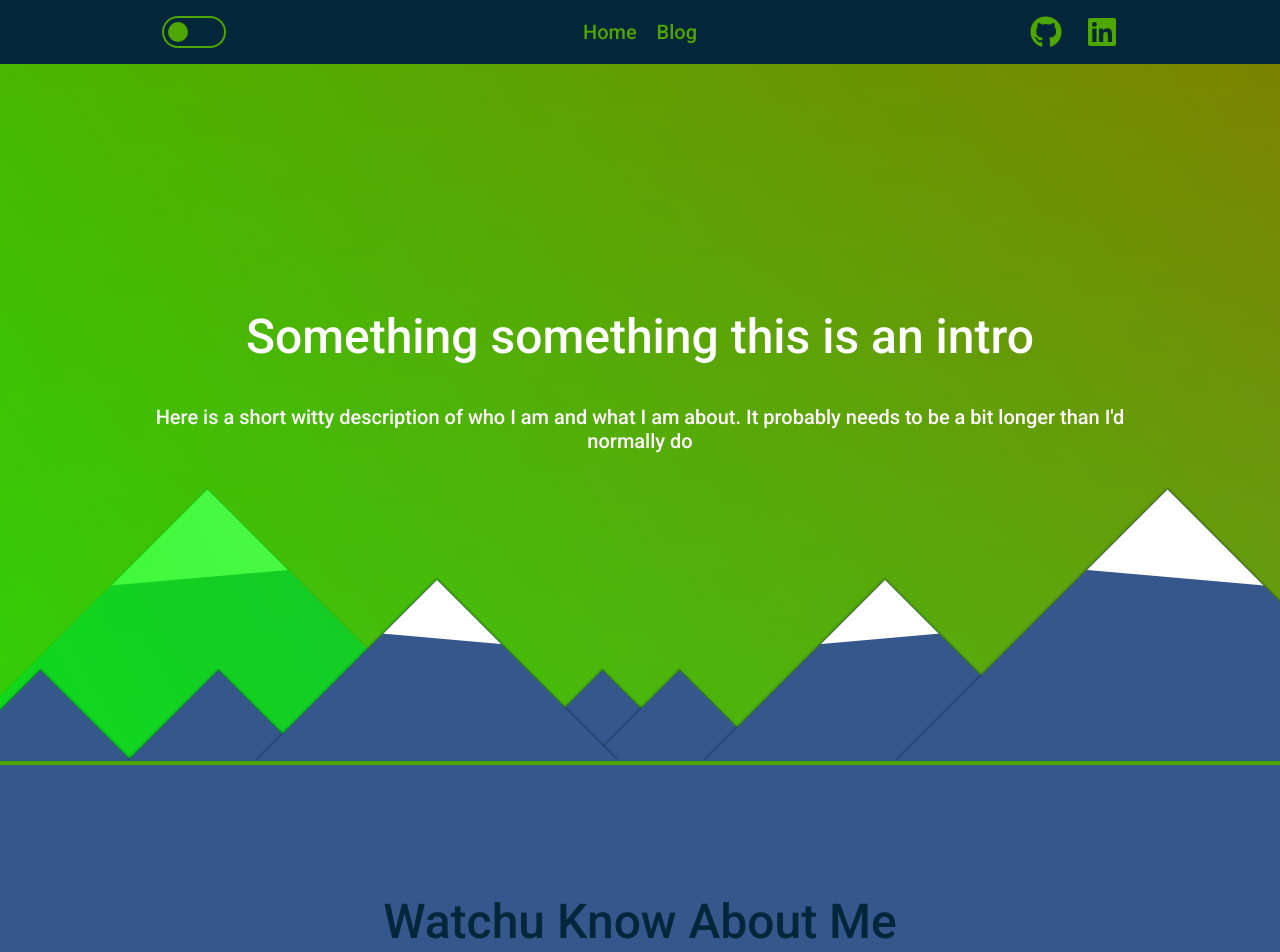
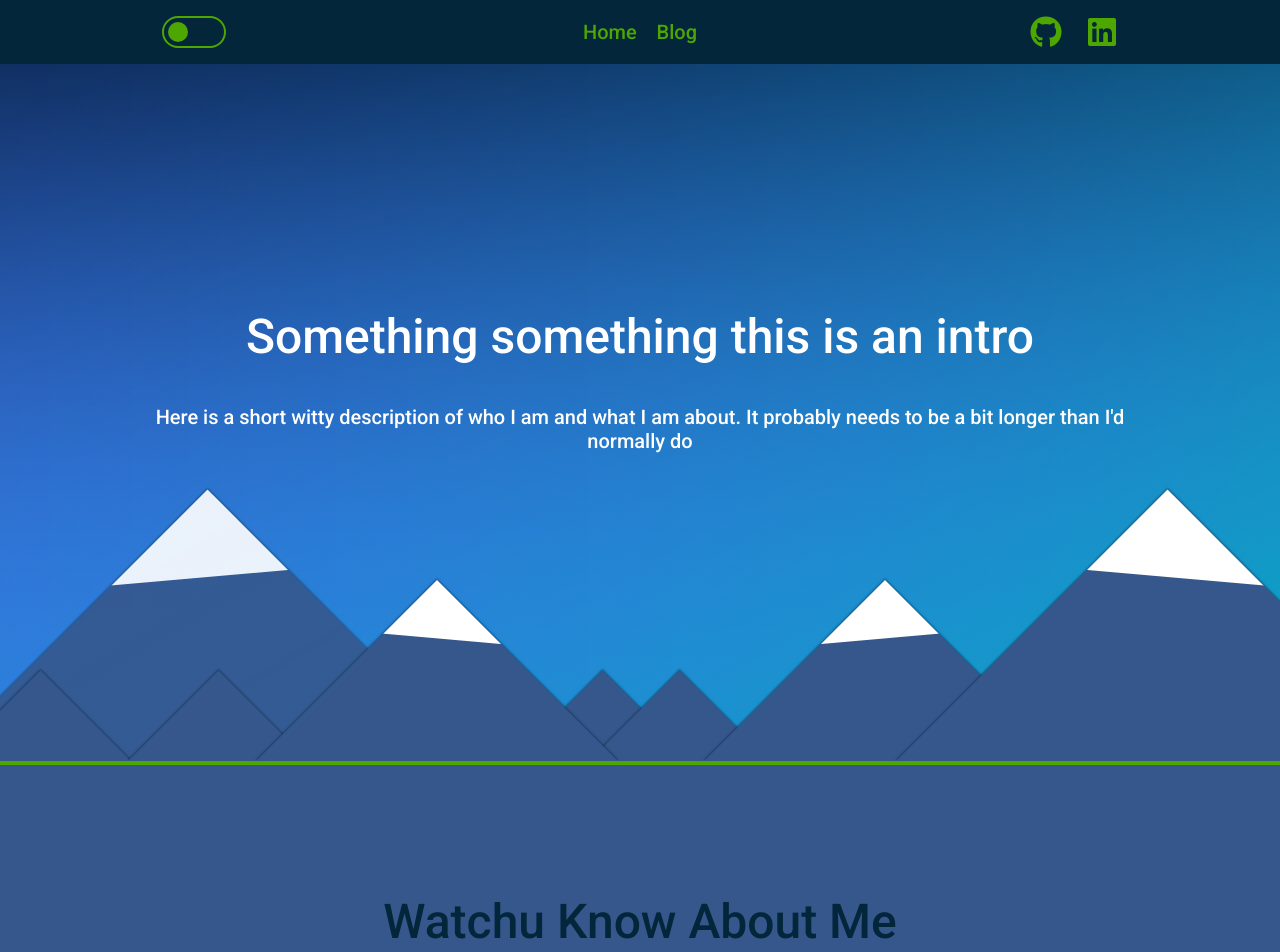
Before and after one commit to joshdelgado/joshdelgado.github.io, a Jekyll site: the page built from index.markdown, in a window 1280 px wide. Shown: the top 952 px of the page. Built offline with Jekyll 4.4.1, drawn with Linux system fonts in a browser that asks for light colours; nearby versions of some CDN libraries.

Commit message:
Added better gradient to hero

```diff
--- /dev/null
+++ b/_scss/animations/_animations.scss
@@ -0,0 +1,2 @@
+@import 'shooting-star';
+@import 'moving-backgrounds';
--- /dev/null
+++ b/_scss/animations/_moving-backgrounds.scss
@@ -0,0 +1,11 @@
+@keyframes backgroundMoveX{
+	0% { background-position-x: 0%; }
+	50% { background-position-x: 100%; }
+	100% { background-position-x: 0%; }
+  }
+
+  @keyframes backgroundMoveY{
+	0% { transform: translateY(-50%); }
+	50% { transform: translateY(0); }
+	100% { transform: translateY(-50%); }
+  }
--- /dev/null
+++ b/_scss/animations/_shooting-star.scss
@@ -0,0 +1,27 @@
+@keyframes shooting-star{
+	0% {
+		left: -5%;
+		top: 20%;
+		height: 15px;
+		width: 15px;
+		opacity: 1;}
+	50% {
+		left: -5%;
+		top: 20%;
+		height: 15px;
+		width: 15px;
+		opacity: 1;
+	}
+	90% {
+		height: 2px;
+		width: 2px;
+		opacity: 0.8;
+	}
+	100% {
+		left: 105%;
+		top: 80%;
+		height: 0;
+		width: 0;
+		opacity: 0.1;
+	}
+}
--- a/_scss/elements/_hero-animation.scss
+++ b/_scss/elements/_hero-animation.scss
@@ -1,139 +1,10 @@
-@mixin mountain($height: 10vw, $width: 10vw, $snow: false, $size: 'small') {
-	$mountain-min: 100px;
-	$mountain-max: 300px;
-	@if $size == 'small' {
-		$mountain-min: 100px;
-		$mountain-max: 300px;
-	} @else if $size == 'medium' {
-		$mountain-min: 200px;
-		$mountain-max: 600px;
-	} @else if $size == 'large' {
-		$mountain-min: 300px;
-		$mountain-max: 750px;
-	}
-
-
-	position: absolute;
-	height: $height;
-	width: $width;
-	max-height: $mountain-max;
-	min-height: $mountain-min;
-	max-width: $mountain-max;
-	min-width: $mountain-min;
-	background-color: $blue;
-	transform-origin: bottom left;
-	transform: rotate(45deg);
-	overflow: hidden;
-	z-index: 3;
-	box-shadow: -1px -1px 2px rgba($color: $navy, $alpha: 0.5);
-
-	@if $snow {
-		&:after {
-			content: '';
-			position: absolute;
-			top: 0;
-			left: 0;
-			width: calc(#{$width} / 2);
-			height: calc(#{$height} / 2);
-			max-height: calc(#{$mountain-max} / 2);
-			min-height: calc(#{$mountain-min} / 2);
-			max-width: calc(#{$mountain-max} / 2);
-			min-width: calc(#{$mountain-min} / 2);
-			background-color: $white;
-			transform: rotate(40deg) translate(-75%, 0%);
-		}
-	}
-
-	&:nth-child(even):after {
-		transform: rotate(50deg) translate(-75%, 0%);
-	}
-}
-
-@keyframes shooting-star{
-	0% {
-		left: -5%;
-		top: 20%;
-		height: 15px;
-		width: 15px;
-		opacity: 1;}
-	50% {
-		left: -5%;
-		top: 20%;
-		height: 15px;
-		width: 15px;
-		opacity: 1;
-	}
-	90% {
-		height: 2px;
-		width: 2px;
-		opacity: 0.8;
-	}
-	100% {
-		left: 105%;
-		top: 80%;
-		height: 0;
-		width: 0;
-		opacity: 0.1;
-	}
-}
-
-@keyframes gradient {
-    0% {
-        background-position: 0% 0%;
-    }
-    25% {
-        background-position: 0% 100%;
-    }
-    50% {
-        background-position: 100% 100%;
-    }
-    75% {
-        background-position: 100% 0%;
-    }
-    100% {
-        background-position: 0% 0%;
-    }
-	// 0% {
-    //     background-position: 0% 0%;
-    // }
-    // 100% {
-    //     background-position: 100% 100%;
-    // }
-}
-
-@keyframes gradient-v {
-	0% {
-        background-position: 0% 0%;
-	}
-	50% {
-        background-position: 0% 100%;
-	}
-	100% {
-        background-position: 0% 0%;
-	}
-}
-@keyframes gradient-h {
-	0% {
-		background-position: 0% 0%;
-	}
-	50% {
-        background-position: 100% 0%;
-	}
-	100% {
-        background-position: 0% 0%;
-	}
-}
-@keyframes gradient-d {
-	0% {
-		background-position: 0% 0%;
-	}
-	50% {
-        background-position: 100% 100%;
-	}
-	100% {
-        background-position: 0% 0%;
-	}
-}
+$duration: 20s;
+$color1: #446DF6;
+$color2: #08827B;
+$color3: #00635D; // unused at the moment
+$color4: #08A4BD;
+$color5: #01172F;
+$fontColor: white;
 
 .animation {
 	position: absolute;
@@ -143,32 +14,31 @@
 	width: 100%;
 	background-color: rgba($color: $navy, $alpha: 0.85);
 	overflow: hidden;
-	background: linear-gradient(0deg, rgba(255,0,0,0) 10%, rgba(255,0,0,1) 100%);
-	background-size: 400% 400%;
-	animation: gradient-v 5s ease infinite;
+	background-color: $color1;
 
 	&__gradient {
+		display: block;
+		width: 100%;
+		height: 100%;
 		position: absolute;
+		top: 0;
 		left: 0;
-		top: 0;
-		z-index: 1;
-		height: 100%;
-		width: 100%;
-		background: linear-gradient(240deg, rgba(0,255,0,0) 10%, rgba(0,255,0,1) 100%);
-		background-size: 400% 400%;
-		animation: gradient-h 5s ease infinite;
-	}
 
-	&:after {
-		position: absolute;
-		left: 0;
-		top: 0;
-		z-index: 1;
-		height: 100%;
-		width: 100%;
-		background: linear-gradient(240deg, rgba(0,0,255,0) 10%, rgba(0,0,255,1) 100%);
-		background-size: 400% 400%;
-		animation: gradient-d 5s ease infinite;
+		&--to-right {
+			@include ease-in-out-sine-gradient($color2, to right);
+			background-size: 400%;
+			background-position: center;
+			animation: backgroundMoveX ($duration/2) ease-in-out infinite;
+		}
+
+		&--to-bottom {
+			@include ease-in-out-sine-gradient($color5, to bottom);
+			animation: backgroundMoveY $duration ease infinite;
+		}
+
+		&--to-top-left {
+			@include ease-in-out-sine-gradient($color4, to top left);
+		}
 	}
 
 	&__star {
--- a/_scss/mixins/_mixins.scss
+++ b/_scss/mixins/_mixins.scss
@@ -2,3 +2,77 @@
     display: block;
 	padding: 1rem calc(50% - 490px);
 }
+
+@mixin ease-in-out-sine-gradient($startColor, $direction, $satOverwrite: null, $lightOverwrite: null){
+	$hue: hue($startColor);
+	$saturation: saturation($startColor);
+	$lightness: lightness($startColor);
+	@if $satOverwrite != null { $saturation: $satOverwrite; }
+	@if $lightOverwrite != null { $lightness: $lightOverwrite; }
+
+	background: linear-gradient(
+	  $direction,
+	  hsl($hue, $saturation, $lightness) 0%,
+	hsla($hue, $saturation, $lightness, 0.738) 19%,
+	hsla($hue, $saturation, $lightness, 0.541) 34%,
+	hsla($hue, $saturation, $lightness, 0.382) 47%,
+	hsla($hue, $saturation, $lightness, 0.278) 56.5%,
+	hsla($hue, $saturation, $lightness, 0.194) 65%,
+	hsla($hue, $saturation, $lightness, 0.126) 73%,
+	hsla($hue, $saturation, $lightness, 0.075) 80.2%,
+	hsla($hue, $saturation, $lightness, 0.042) 86.1%,
+	hsla($hue, $saturation, $lightness, 0.021) 91%,
+	hsla($hue, $saturation, $lightness, 0.008) 95.2%,
+	hsla($hue, $saturation, $lightness, 0.002) 98.2%,
+	hsla($hue, $saturation, $lightness, 0) 100%);
+  }
+
+@mixin mountain($height: 10vw, $width: 10vw, $snow: false, $size: 'small') {
+	$mountain-min: 100px;
+	$mountain-max: 300px;
+	@if $size == 'small' {
+		$mountain-min: 100px;
+		$mountain-max: 300px;
+	} @else if $size == 'medium' {
+		$mountain-min: 200px;
+		$mountain-max: 600px;
+	} @else if $size == 'large' {
+		$mountain-min: 300px;
+		$mountain-max: 750px;
+	}
+
+	position: absolute;
+	height: $height;
+	width: $width;
+	max-height: $mountain-max;
+	min-height: $mountain-min;
+	max-width: $mountain-max;
+	min-width: $mountain-min;
+	background-color: $blue;
+	transform-origin: bottom left;
+	transform: rotate(45deg);
+	overflow: hidden;
+	z-index: 3;
+	box-shadow: -1px -1px 2px rgba($color: $navy, $alpha: 0.5);
+
+	@if $snow {
+		&:after {
+			content: '';
+			position: absolute;
+			top: 0;
+			left: 0;
+			width: calc(#{$width} / 2);
+			height: calc(#{$height} / 2);
+			max-height: calc(#{$mountain-max} / 2);
+			min-height: calc(#{$mountain-min} / 2);
+			max-width: calc(#{$mountain-max} / 2);
+			min-width: calc(#{$mountain-min} / 2);
+			background-color: $white;
+			transform: rotate(40deg) translate(-75%, 0%);
+		}
+	}
+
+	&:nth-child(even):after {
+		transform: rotate(50deg) translate(-75%, 0%);
+	}
+}
--- a/css/styles.scss
+++ b/css/styles.scss
@@ -7,6 +7,7 @@
 
 @import 'defaults';
 @import 'mixins/mixins';
+@import 'animations/animations';
 @import 'header';
 @import 'footer';
 @import 'body';
--- a/index.markdown
+++ b/index.markdown
@@ -23,7 +23,10 @@ jsarr:
 		<div class="animation__mountain-med-2"></div>
 		<div class="animation__mountain-large"></div>
 		<div class="animation__mountain-back"></div>
-		<div class="animation__gradient"></div>
+		<!-- <div class="animation__gradient"></div> -->
+		<div class="animation__gradient animation__gradient--to-right"></div>
+		<div class="animation__gradient animation__gradient--to-bottom"></div>
+		<div class='animation__gradient animation__gradient--to-top-left'></div>
 	</div>
 </section>
 
```
